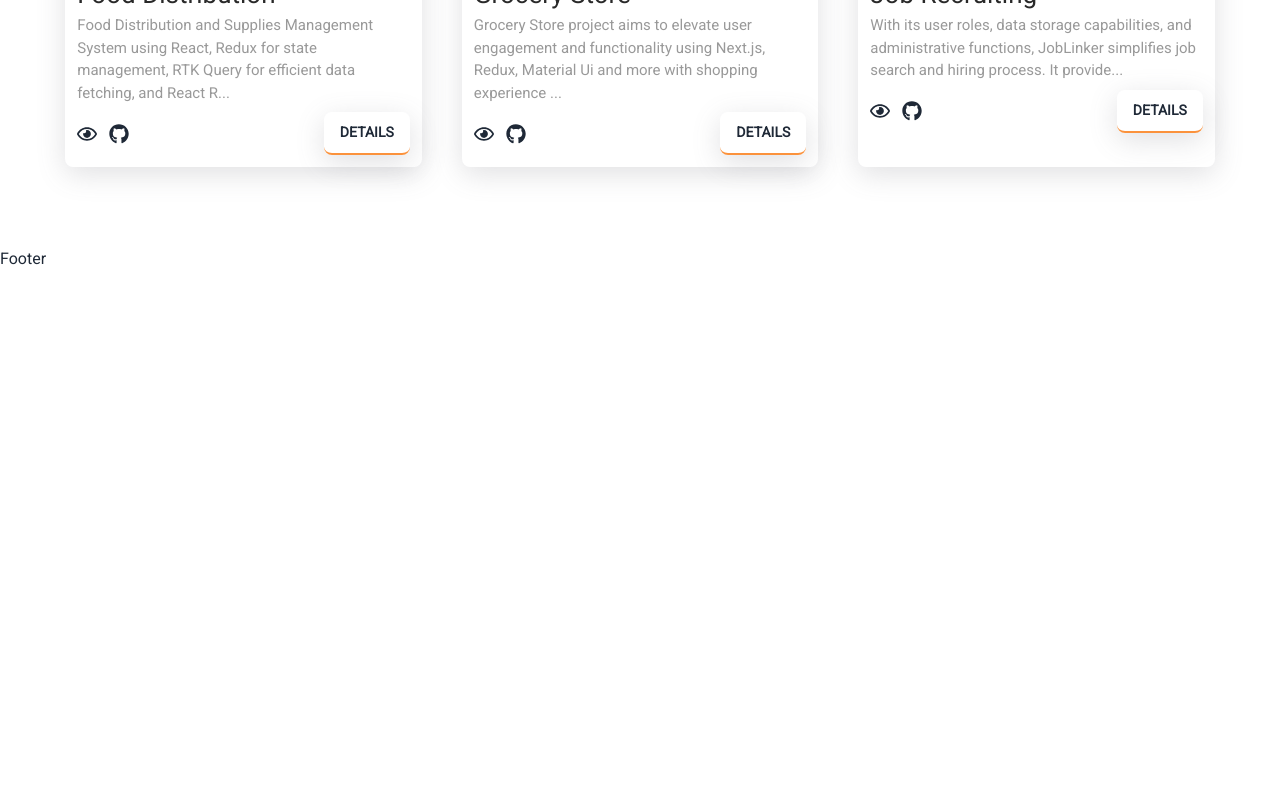
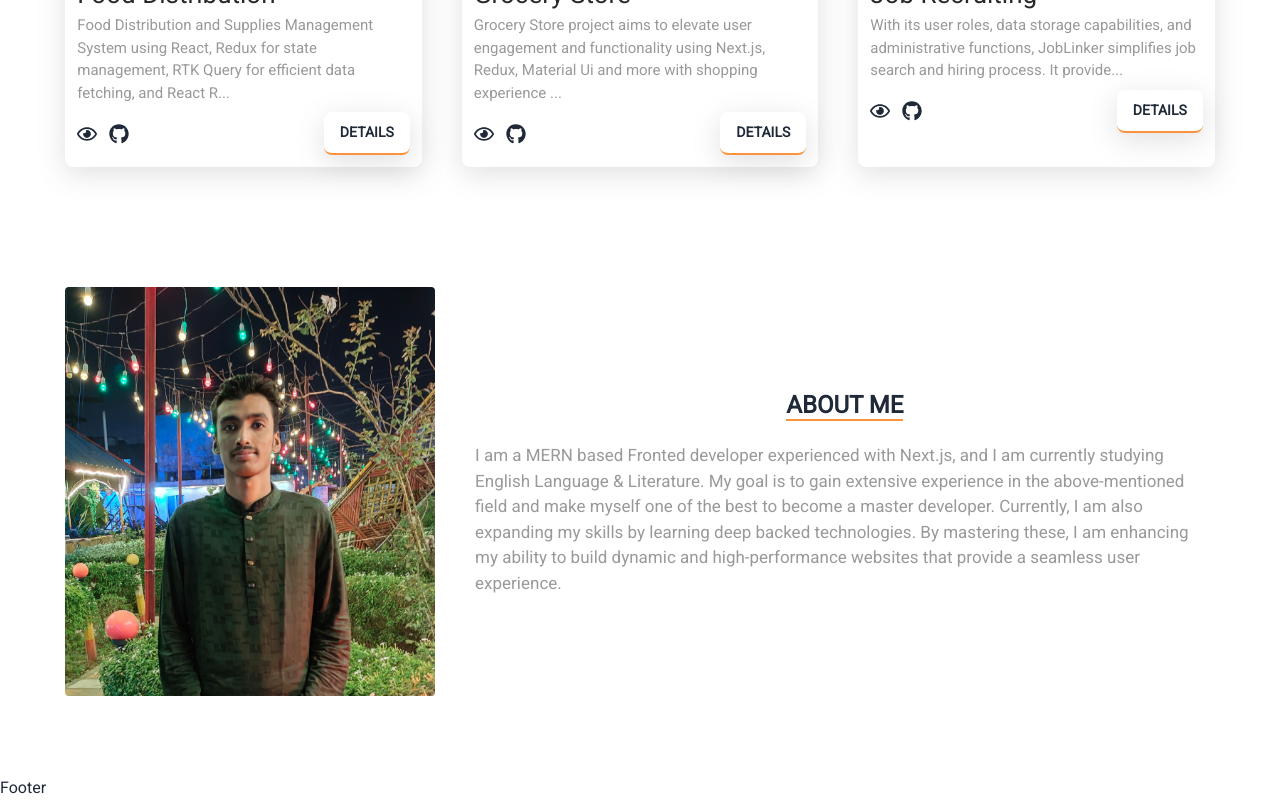
Before and after one commit to abdurrahmanrahat/rahman-s_portfolio, a Next.js app: page / in a window 1280 px wide. Shown: the part 1711-2511 px from the top of the page. Before the commit the page ends 1982 px from the top, so only its background shows below. Built offline with nearby package versions, Linux system fonts and the light colour scheme.

Commit message:
about me

```diff
--- a/src/app/loading.tsx
+++ b/src/app/loading.tsx
@@ -2,7 +2,7 @@ import Image from "next/image";
 
 const LoadingPage = () => {
   return (
-    <div className="w-[90%] mx-auto">
+    <div className="w-[90%] mx-auto pt-[80px] md:pt-[120px]">
       <Image
         src="https://i.stack.imgur.com/hzk6C.gif"
         width={500}
--- a/src/app/page.tsx
+++ b/src/app/page.tsx
@@ -1,3 +1,4 @@
+import AboutMe from "@/components/HomePage/AboutMe/AboutMe";
 import Banner from "@/components/HomePage/Banner/Banner";
 import Projects from "@/components/HomePage/Projects/Projects";
 import Skills from "@/components/HomePage/Skills/Skills";
@@ -8,6 +9,7 @@ const HomePage = async () => {
       <Banner />
       <Skills />
       <Projects />
+      <AboutMe />
     </div>
   );
 };
--- /dev/null
+++ b/src/components/HomePage/AboutMe/AboutMe.tsx
@@ -0,0 +1,35 @@
+// import MyPhoto from "@/assets/rahat.jpg";
+import MyPhoto from "@/assets/rahman'sPic.jpg";
+import Image from "next/image";
+
+const AboutMe = () => {
+  return (
+    <div id="about" className="mx-[5.1%] pt-[80px] md:pt-[120px]">
+      <div className="flex flex-col-reverse md:flex-row justify-center items-center gap-[40px]">
+        <div className="md:w-1/3">
+          <div>
+            <Image src={MyPhoto} className="rounded" alt="rahat" />
+          </div>
+        </div>
+        <div className="md:w-2/3 space-y-[20px]">
+          <div className="text-center">
+            <span className="text-[24px] font-semibold uppercase border-b-2 border-primary">
+              About Me
+            </span>
+          </div>
+          <p className="desc_text">
+            I am a MERN based Fronted developer experienced with Next.js, and I
+            am currently studying English Language & Literature. My goal is to
+            gain extensive experience in the above-mentioned field and make
+            myself one of the best to become a master developer. Currently, I am
+            also expanding my skills by learning deep backed technologies. By
+            mastering these, I am enhancing my ability to build dynamic and
+            high-performance websites that provide a seamless user experience.
+          </p>
+        </div>
+      </div>
+    </div>
+  );
+};
+
+export default AboutMe;
--- /dev/null
+++ b/src/utils/notes.ts
@@ -0,0 +1,5 @@
+/**
+ * resume download
+ * project details modal data fix
+ *
+ */
```
Also changed, not shown: src/assets/rahman'sPic.jpg (added), 1 other file (tests, documents, lock files or other folders).
